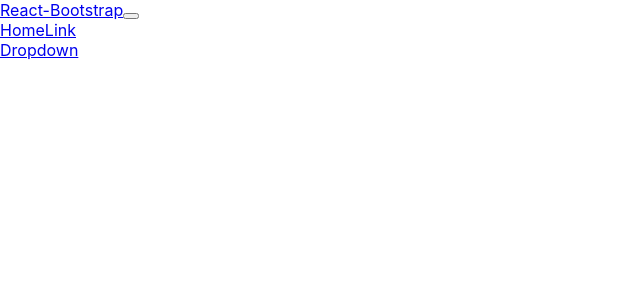
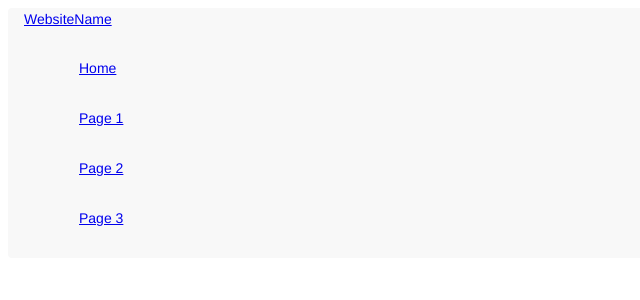
Before and after one commit to cozysyd/authorwebex_react_project, a React (Create React App) app: page / in a window 1280 px wide. Shown: the top 300 px of the page, without its empty margins (0-640 px from the left). Built offline with nearby package versions, Linux system fonts and the light colour scheme.

Commit message:
added code from previous project

```diff
--- a/src/App.css
+++ b/src/App.css
@@ -1,38 +1,81 @@
-.App {
-  text-align: center;
+.navbar-default {
+  background-color: #f8f8f8;
+  border-color: #e7e7e7;
 }
 
-.App-logo {
-  height: 40vmin;
-  pointer-events: none;
+.navbar {
+  border-radius: 4px;
+}
+.navbar {
+  position: relative;
+  min-height: 50px;
+  margin-bottom: 20px;
+  border: 1px solid transparent;
+}
+article, aside, details, figcaption, figure, footer, header, hgroup, main, menu, nav, section, summary {
+  display: block;
+}
+* {
+  -webkit-box-sizing: border-box;
+  -moz-box-sizing: border-box;
+  box-sizing: border-box;
+}
+user agent stylesheet
+nav {
+  display: block;
+}
+body {
+  font-family: "Helvetica Neue",Helvetica,Arial,sans-serif;
+  font-size: 14px;
+  line-height: 1.42857143;
+  color: #333;
+  background-color: #fff;
+}
+html {
+  font-size: 10px;
+  -webkit-tap-highlight-color: rgba(0,0,0,0);
+}
+html {
+  font-family: sans-serif;
+  -ms-text-size-adjust: 100%;
+  -webkit-text-size-adjust: 100%;
+}
+.btn-group-vertical>.btn-group:after, .btn-group-vertical>.btn-group:before, .btn-toolbar:after, .btn-toolbar:before, .clearfix:after, .clearfix:before, .container-fluid:after, .container-fluid:before, .container:after, .container:before, .dl-horizontal dd:after, .dl-horizontal dd:before, .form-horizontal .form-group:after, .form-horizontal .form-group:before, .modal-footer:after, .modal-footer:before, .modal-header:after, .modal-header:before, .nav:after, .nav:before, .navbar-collapse:after, .navbar-collapse:before, .navbar-header:after, .navbar-header:before, .navbar:after, .navbar:before, .pager:after, .pager:before, .panel-body:after, .panel-body:before, .row:after, .row:before {
+  display: table;
+  content: " ";
+}
+:after, :before {
+  -webkit-box-sizing: border-box;
+  -moz-box-sizing: border-box;
+  box-sizing: border-box;
+}
+.btn-group-vertical>.btn-group:after, .btn-toolbar:after, .clearfix:after, .container-fluid:after, .container:after, .dl-horizontal dd:after, .form-horizontal .form-group:after, .modal-footer:after, .modal-header:after, .nav:after, .navbar-collapse:after, .navbar-header:after, .navbar:after, .pager:after, .panel-body:after, .row:after {
+  clear: both;
+}
+.btn-group-vertical>.btn-group:after, .btn-group-vertical>.btn-group:before, .btn-toolbar:after, .btn-toolbar:before, .clearfix:after, .clearfix:before, .container-fluid:after, .container-fluid:before, .container:after, .container:before, .dl-horizontal dd:after, .dl-horizontal dd:before, .form-horizontal .form-group:after, .form-horizontal .form-group:before, .modal-footer:after, .modal-footer:before, .modal-header:after, .modal-header:before, .nav:after, .nav:before, .navbar-collapse:after, .navbar-collapse:before, .navbar-header:after, .navbar-header:before, .navbar:after, .navbar:before, .pager:after, .pager:before, .panel-body:after, .panel-body:before, .row:after, .row:before {
+  display: table;
+  content: " ";
+}
+:after, :before {
+  -webkit-box-sizing: border-box;
+  -moz-box-sizing: border-box;
+  box-sizing: border-box;
 }
 
-@media (prefers-reduced-motion: no-preference) {
-  .App-logo {
-    animation: App-logo-spin infinite 20s linear;
-  }
+.container-fluid {
+  padding-right: 15px;
+  padding-left: 15px;
+  margin-right: auto;
+  margin-left: auto;
 }
 
-.App-header {
-  background-color: #282c34;
-  min-height: 100vh;
-  display: flex;
-  flex-direction: column;
-  align-items: center;
-  justify-content: center;
-  font-size: calc(10px + 2vmin);
-  color: white;
+.nav>li {
+  position: relative;
+  display: block;
 }
 
-.App-link {
-  color: #61dafb;
+.active {
+  padding: 15px;
+  display: flex;
+  justify-content: space-between;
 }
-
-@keyframes App-logo-spin {
-  from {
-    transform: rotate(0deg);
-  }
-  to {
-    transform: rotate(360deg);
-  }
-}
--- a/src/App.js
+++ b/src/App.js
@@ -1,34 +1,72 @@
-import Container from 'react-bootstrap/Container';
-import Nav from 'react-bootstrap/Nav';
-import Navbar from 'react-bootstrap/Navbar';
-import NavDropdown from 'react-bootstrap/NavDropdown';
+import * as React from 'react';
 
-function BasicExample() {
+const header = 'WebsiteName';
+
+const list = [
+  {
+    title: 'Home',
+    url: '/',
+    author: 'me',
+    num_comments: 0,
+    points: 4,
+    objectID: 0,
+  },
+  {
+    title: 'Page 1',
+    url: '/page1',
+    author: 'me',
+    num_comments: 0,
+    points: 4,
+    objectID: 1,
+  },
+  {
+    title: 'Page 2',
+    url: '/page2',
+    author: 'me',
+    num_comments: 0,
+    points: 4,
+    objectID: 2,
+  },
+  {
+    title: 'Page 3',
+    url: '/page3',
+    author: 'me',
+    num_comments: 0,
+    points: 4,
+    objectID: 3,
+  }
+];
+
+function App() {
   return (
-    <Navbar expand="lg" className="bg-body-tertiary">
-      <Container>
-        <Navbar.Brand href="#home">React-Bootstrap</Navbar.Brand>
-        <Navbar.Toggle aria-controls="basic-navbar-nav" />
-        <Navbar.Collapse id="basic-navbar-nav">
-          <Nav className="me-auto">
-            <Nav.Link href="#home">Home</Nav.Link>
-            <Nav.Link href="#link">Link</Nav.Link>
-            <NavDropdown title="Dropdown" id="basic-nav-dropdown">
-              <NavDropdown.Item href="#action/3.1">Action</NavDropdown.Item>
-              <NavDropdown.Item href="#action/3.2">
-                Another action
-              </NavDropdown.Item>
-              <NavDropdown.Item href="#action/3.3">Something</NavDropdown.Item>
-              <NavDropdown.Divider />
-              <NavDropdown.Item href="#action/3.4">
-                Separated link
-              </NavDropdown.Item>
-            </NavDropdown>
-          </Nav>
-        </Navbar.Collapse>
-      </Container>
-    </Navbar>
+    <nav className={"navbar navbar-default"}>
+      <div className={"container-fluid"}>
+        <div className={"navbar-header"}>
+          <a className={"navbar-brand"} href={"/"}>{header}</a>
+        </div>
+
+        <Navbar />
+
+      </div>
+    </nav>
+
   );
 }
 
-export default BasicExample;
+function Navbar() {
+  return (
+    <ul className={"nav navbar-nav"}>
+      {list.map(function(item) {
+        return (
+          <li key={item.objectID} className={"active"}>
+            <span>
+              <a href={item.url}>{item.title}</a>
+            </span>
+          </li>
+        );
+      })}
+    </ul>
+  );
+}
+
+export default App;
--- a/src/index.css
+++ b/src/index.css
@@ -1,13 +1,81 @@
-body {
-  margin: 0;
-  font-family: -apple-system, BlinkMacSystemFont, 'Segoe UI', 'Roboto', 'Oxygen',
-    'Ubuntu', 'Cantarell', 'Fira Sans', 'Droid Sans', 'Helvetica Neue',
-    sans-serif;
-  -webkit-font-smoothing: antialiased;
-  -moz-osx-font-smoothing: grayscale;
+.navbar-default {
+  background-color: #f8f8f8;
+  border-color: #e7e7e7;
 }
 
-code {
-  font-family: source-code-pro, Menlo, Monaco, Consolas, 'Courier New',
-    monospace;
+.navbar {
+  border-radius: 4px;
 }
+.navbar {
+  position: relative;
+  min-height: 50px;
+  margin-bottom: 20px;
+  border: 1px solid transparent;
+}
+article, aside, details, figcaption, figure, footer, header, hgroup, main, menu, nav, section, summary {
+  display: block;
+}
+* {
+  -webkit-box-sizing: border-box;
+  -moz-box-sizing: border-box;
+  box-sizing: border-box;
+}
+user agent stylesheet
+nav {
+  display: block;
+}
+body {
+  font-family: "Helvetica Neue",Helvetica,Arial,sans-serif;
+  font-size: 14px;
+  line-height: 1.42857143;
+  color: #333;
+  background-color: #fff;
+}
+html {
+  font-size: 10px;
+  -webkit-tap-highlight-color: rgba(0,0,0,0);
+}
+html {
+  font-family: sans-serif;
+  -ms-text-size-adjust: 100%;
+  -webkit-text-size-adjust: 100%;
+}
+.btn-group-vertical>.btn-group:after, .btn-group-vertical>.btn-group:before, .btn-toolbar:after, .btn-toolbar:before, .clearfix:after, .clearfix:before, .container-fluid:after, .container-fluid:before, .container:after, .container:before, .dl-horizontal dd:after, .dl-horizontal dd:before, .form-horizontal .form-group:after, .form-horizontal .form-group:before, .modal-footer:after, .modal-footer:before, .modal-header:after, .modal-header:before, .nav:after, .nav:before, .navbar-collapse:after, .navbar-collapse:before, .navbar-header:after, .navbar-header:before, .navbar:after, .navbar:before, .pager:after, .pager:before, .panel-body:after, .panel-body:before, .row:after, .row:before {
+  display: table;
+  content: " ";
+}
+:after, :before {
+  -webkit-box-sizing: border-box;
+  -moz-box-sizing: border-box;
+  box-sizing: border-box;
+}
+.btn-group-vertical>.btn-group:after, .btn-toolbar:after, .clearfix:after, .container-fluid:after, .container:after, .dl-horizontal dd:after, .form-horizontal .form-group:after, .modal-footer:after, .modal-header:after, .nav:after, .navbar-collapse:after, .navbar-header:after, .navbar:after, .pager:after, .panel-body:after, .row:after {
+  clear: both;
+}
+.btn-group-vertical>.btn-group:after, .btn-group-vertical>.btn-group:before, .btn-toolbar:after, .btn-toolbar:before, .clearfix:after, .clearfix:before, .container-fluid:after, .container-fluid:before, .container:after, .container:before, .dl-horizontal dd:after, .dl-horizontal dd:before, .form-horizontal .form-group:after, .form-horizontal .form-group:before, .modal-footer:after, .modal-footer:before, .modal-header:after, .modal-header:before, .nav:after, .nav:before, .navbar-collapse:after, .navbar-collapse:before, .navbar-header:after, .navbar-header:before, .navbar:after, .navbar:before, .pager:after, .pager:before, .panel-body:after, .panel-body:before, .row:after, .row:before {
+  display: table;
+  content: " ";
+}
+:after, :before {
+  -webkit-box-sizing: border-box;
+  -moz-box-sizing: border-box;
+  box-sizing: border-box;
+}
+
+.container-fluid {
+  padding-right: 15px;
+  padding-left: 15px;
+  margin-right: auto;
+  margin-left: auto;
+}
+
+.nav>li {
+  position: relative;
+  display: block;
+}
+
+.active {
+  padding: 15px;
+  display: flex;
+  justify-content: space-between;
+}
```
